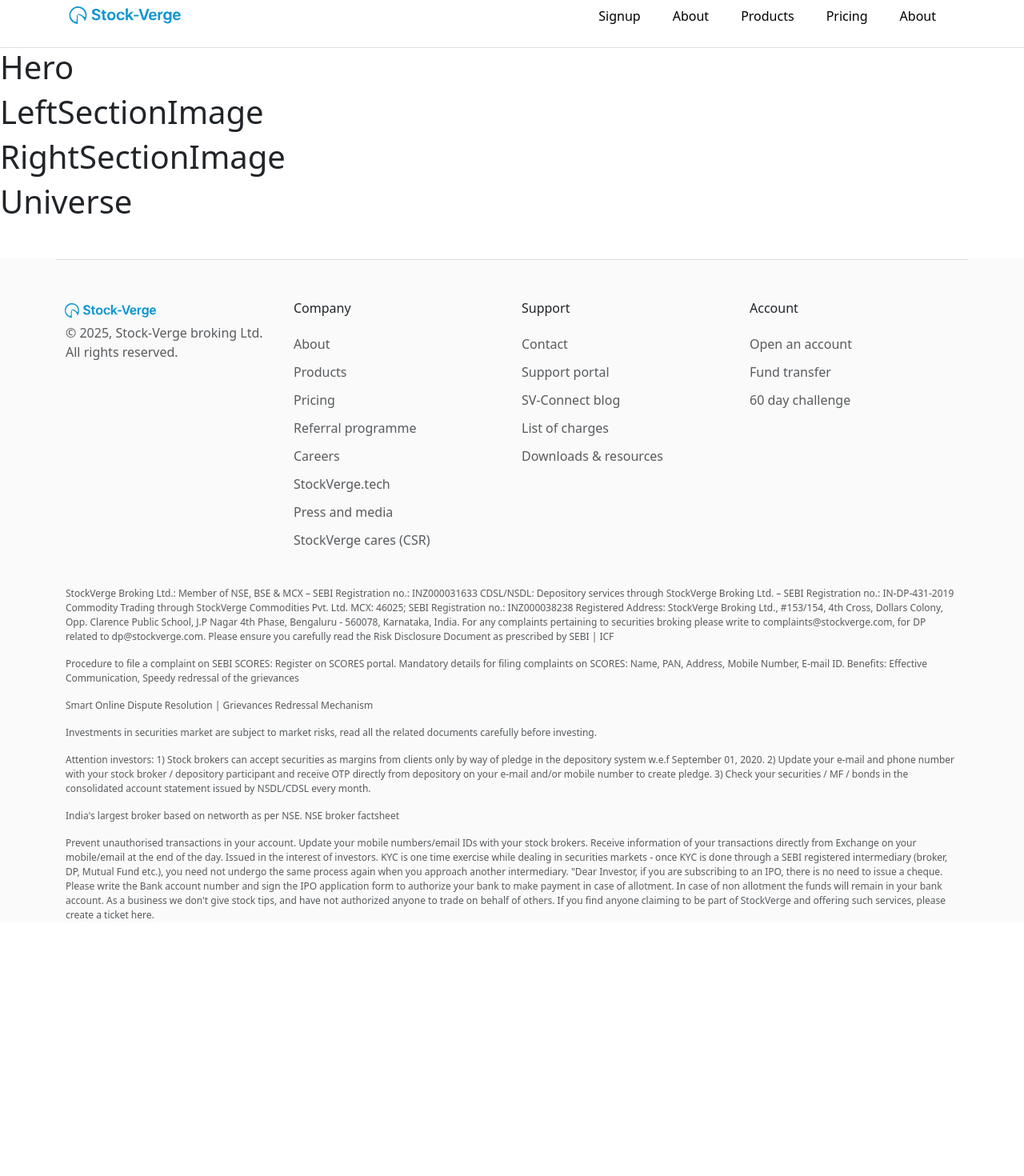
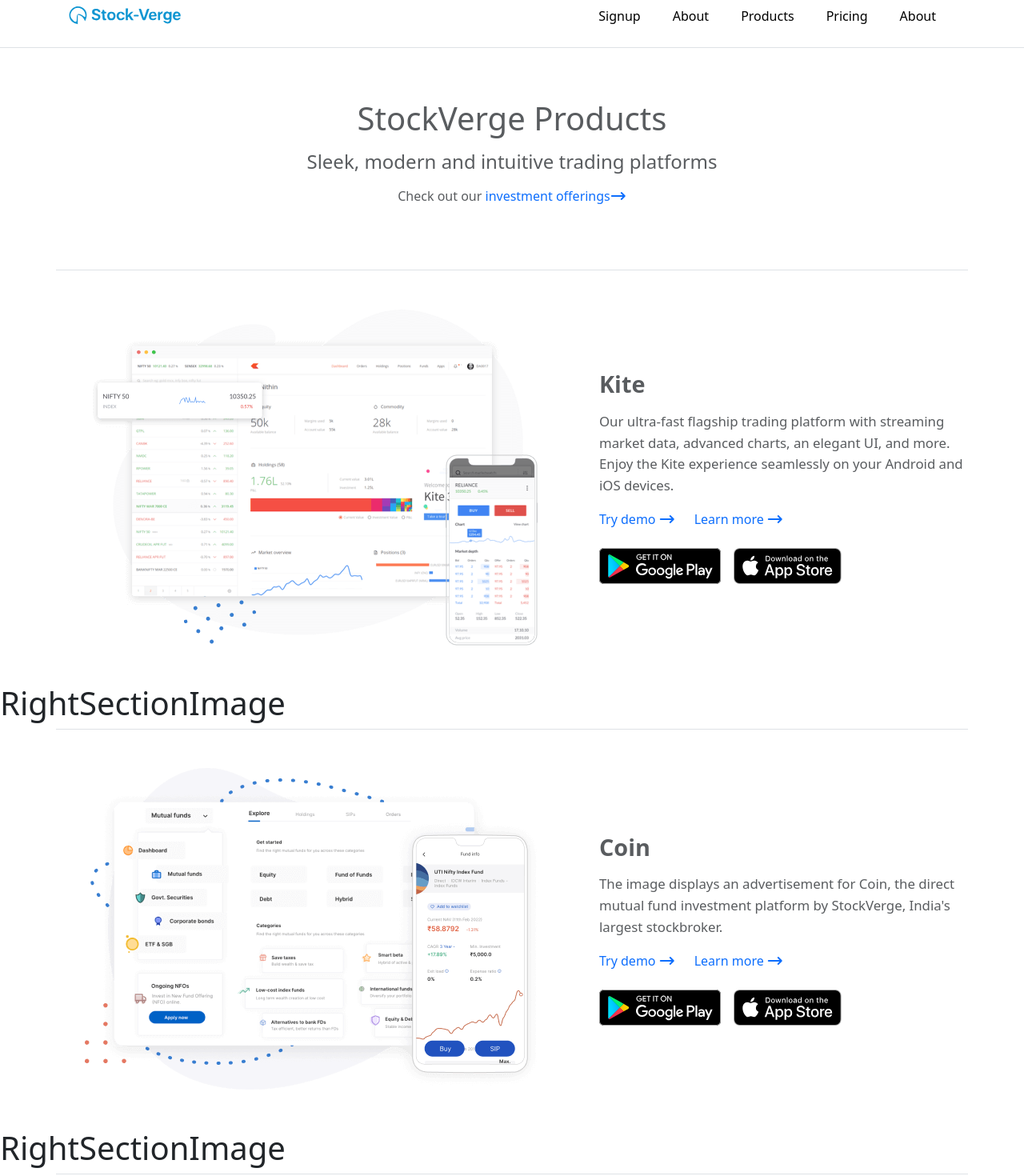
Before and after one commit to Dnyanesh3256/stock-verge, a React (Vite) app in the folder frontend/: page /products in a window 1280 px wide. Shown: the part 20-1490 px from the top of the page at 80% size. Before the commit the page ends 1189 px from the top, so only its background shows below. Built offline with nearby package versions, Linux system fonts and the light colour scheme.

Commit message:
designed hero and left section image components of products page

```diff
--- a/frontend/src/landing_page/products/Hero.jsx
+++ b/frontend/src/landing_page/products/Hero.jsx
@@ -1,9 +1,23 @@
-import React from 'react';
+import React from "react";
+import { Link } from "react-router-dom";
 
 function Hero() {
-    return (
-        <h1>Hero</h1>
-    );
+  return (
+    <div className="container mb-5">
+      <div className="row text-center mt-5 p-3">
+        <h1 className="text-muted">StockVerge Products</h1>
+        <h2 className="fs-4 text-muted mt-2">
+          Sleek, modern and intuitive trading platforms
+        </h2>
+        <p className="mt-2 text-muted">
+          Check out our{" "}
+          <Link style={{ textDecoration: "none", fontWeight: "500" }}>
+            investment offerings<i class="fa-solid fa-arrow-right-long"></i>
+          </Link>
+        </p>
+      </div>
+    </div>
+  );
 }
 
 export default Hero;
--- a/frontend/src/landing_page/products/LeftSectionImage.jsx
+++ b/frontend/src/landing_page/products/LeftSectionImage.jsx
@@ -1,9 +1,51 @@
-import React from 'react';
+import React from "react";
+import { Link } from "react-router-dom";
 
-function LeftSectionImage() {
-    return (
-        <h1>LeftSectionImage</h1>
-    );
+function LeftSectionImage({
+  imageUrl,
+  productName,
+  productDescription,
+  tryDemo,
+  learnMore,
+  googlePlay,
+  appStore,
+}) {
+  return (
+    <div className="container py-5 border-top" style={{padding: "0%"}}>
+      <div className="row align-items-center">
+        <div className="col-lg-7 col-md-6 text-center">
+          <img src={imageUrl} alt="" className="img-fluid" style={{ maxHeight: "500px", marginRight: "10px" }} />
+        </div>
+
+        <div className="col-lg-5 col-md-6">
+          <h2 className="mb-3 text-muted fw-semibold" style={{ fontSize: "1.8rem" }}>
+            {productName}
+          </h2>
+          <p className="text-muted" style={{ fontSize: "1.05rem", lineHeight: "1.6" }}>
+            {productDescription}
+          </p>
+
+          <div className="mb-4">
+            <Link to={tryDemo} className="me-4" style={{ textDecoration: "none", fontWeight: "400" }}>
+              Try demo <i className="fa-solid fa-arrow-right-long"></i>
+            </Link>
+            <Link to={learnMore} style={{textDecoration: "none", fontWeight: "400" }}>
+              Learn more <i className="fa-solid fa-arrow-right-long"></i>
+            </Link>
+          </div>
+
+          <div className="d-flex gap-3">
+            <Link to={googlePlay}>
+              <img src="media/images/googlePlayBadge.svg" alt="Google Play" style={{ height: "45px" }} />
+            </Link>
+            <Link to={appStore}>
+              <img src="media/images/appstoreBadge.svg" alt="App Store" style={{ height: "45px" }} />
+            </Link>
+          </div>
+        </div>
+      </div>
+    </div>
+  );
 }
 
 export default LeftSectionImage;
--- a/frontend/src/landing_page/products/ProductsPage.jsx
+++ b/frontend/src/landing_page/products/ProductsPage.jsx
@@ -1,8 +1,8 @@
-import React from 'react';
-import Hero from './Hero';
-import Universe from './Universe';
-import LeftSectionImage from './LeftSectionImage';
-import RightSectionImage from './RightSectionImage';
+import React from "react";
+import Hero from "./Hero";
+import Universe from "./Universe";
+import LeftSectionImage from "./LeftSectionImage";
+import RightSectionImage from "./RightSectionImage";
 
 import Navbar from "../Navbar";
 import Footer from "../Footer";
@@ -11,8 +11,35 @@
   return (
     <>
       <Hero />
-            <LeftSectionImage />
+      <LeftSectionImage
+        imageUrl="media/images/kite.png"
+        productName="Kite"
+        productDescription="Our ultra-fast flagship trading platform with streaming market data, advanced charts, an elegant UI, and more. Enjoy the Kite experience seamlessly on your Android and iOS devices."
+        tryDemo=""
+        learnMore=""
+        googlePlay=""
+        appStore=""
+      />
       <RightSectionImage />
+      <LeftSectionImage
+        imageUrl="media/images/coin.png"
+        productName="Coin"
+        productDescription="The image displays an advertisement for Coin, the direct mutual fund investment platform by StockVerge, India's largest stockbroker."
+        tryDemo=""
+        learnMore=""
+        googlePlay=""
+        appStore=""
+      />
+      <RightSectionImage />
+      <LeftSectionImage
+        imageUrl="media/images/varsity.png"
+        productName="Varsity mobile"
+        productDescription="An easy to grasp, collection of stock market lessons with in-depth coverage and illustrations. Content is broken down into bite-size cards to help you learn on the go."
+        tryDemo=""
+        learnMore=""
+        googlePlay=""
+        appStore=""
+      />
       <Universe />
     </>
   );
```
Lines whose indentation alone changed are shown as unchanged.
